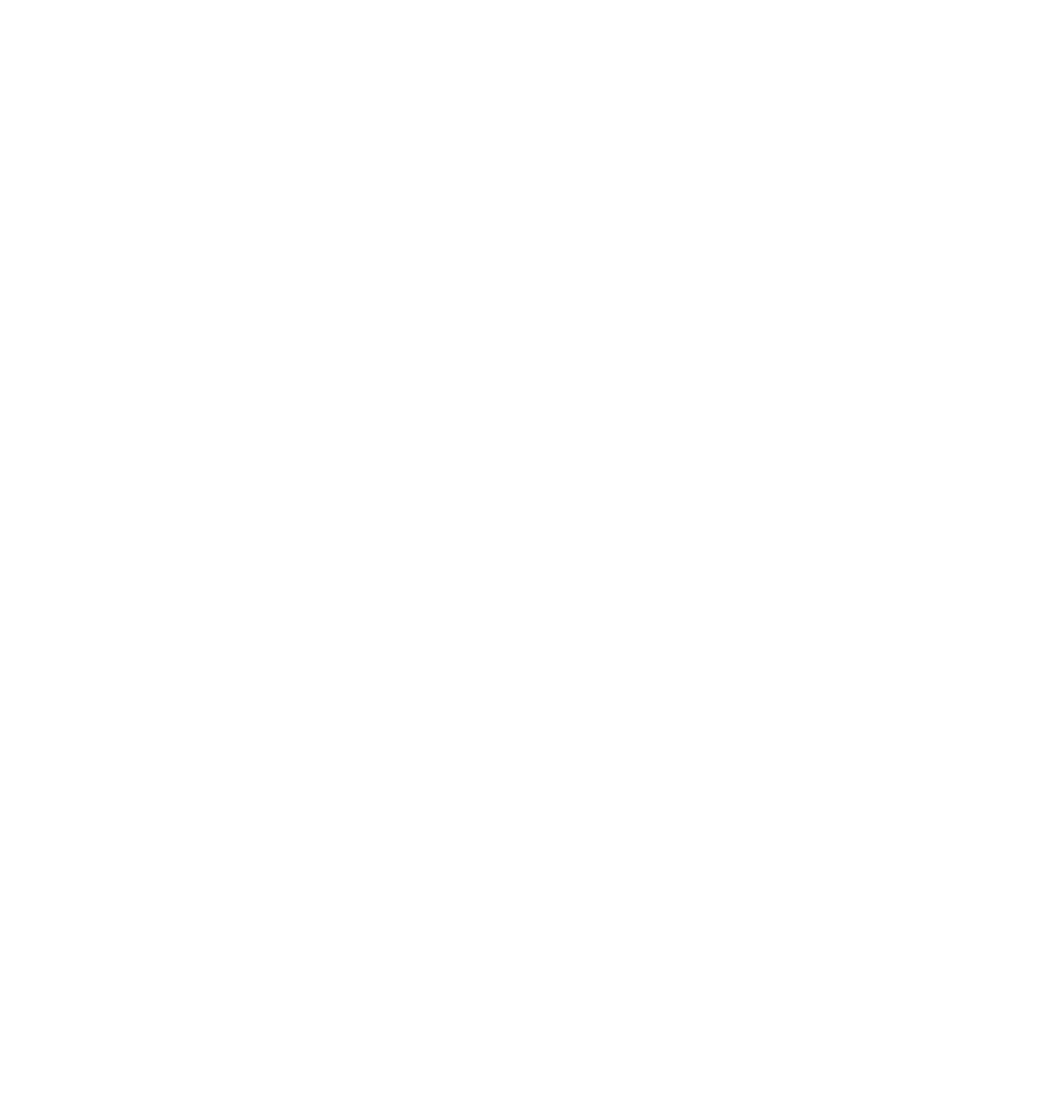
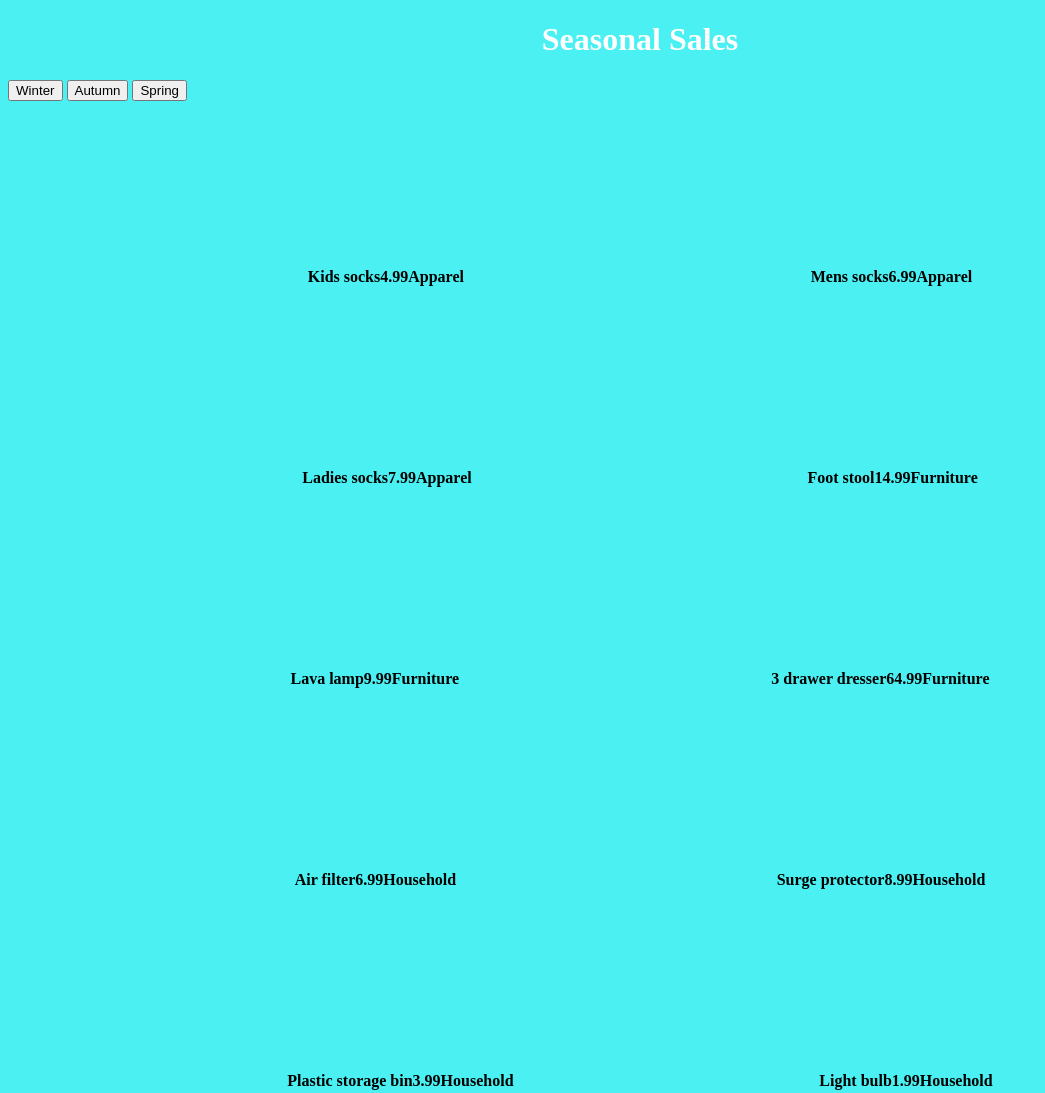
Before and after one commit to belv2c/Seasonal-Sales, a plain HTML site: page index.html in a window 1280 px wide. Shown: the whole page, without its empty margins (0-1045 px from the left). Before the commit the page ends 800 px from the top, so only its background shows below. Drawn offline with Linux system fonts and the light colour scheme.

Commit message:
printed products to page

```diff
--- a/index.html
+++ b/index.html
@@ -1,9 +1,18 @@
 <!DOCTYPE html>
 <html>
 <head>
-	<title></title>
+	<title>Seasonal Sales</title>
+	<link rel="stylesheet" type="text/css" href="seasonal.css">
 </head>
 <body>
+
+<h1 class="title">Seasonal Sales</h1>
+
+
+  <button id="winter">Winter</button>
+  <button id="autumn">Autumn</button>
+  <button id="spring">Spring</button>
+
 
 <div id="product-container"></div>
 <script type="text/javascript" src="seasonal-sales.js"></script>
--- a/seasonal-sales.js
+++ b/seasonal-sales.js
@@ -4,33 +4,79 @@ var products = [];
 var categories = [];
 var numOfXHRLoaded = 0;
 var productContainer = document.getElementById("product-container");
+var winterButton = document.getElementById("winter");
+var autumnButton = document.getElementById("autumn");
+var springButton = document.getElementById("spring");
 
 function decideDataType(dataFromArray){
+	console.log("HEY");
 	var dataType = "product";
 	for(var i=0; i<dataFromArray.length; i++){
 		if(dataFromArray[i].season_discount){
-			dataType = category
+			dataType = "category";
 		}
 	}
-		if (dataType === "product") {
-			products = dataFromArray;}
-		else if (dataType = "category") {
-			categories = dataFromArray;
+	if (dataType === "product") {
+		products = dataFromArray;
+	}else if (dataType = "category") {
+		categories = dataFromArray;
+	}
+	numOfXHRLoaded++;
+	if (numOfXHRLoaded === 2){
+		addCategoriesToProduct();
+	}
+
+}
+
+
+function addCategoriesToProduct () {
+	console.log("products");
+	for(var i=0; i<products.length; i++) {
+
+	for(var j=0; j<categories.length; j++) {
+		if(categories[j].id === products[i]["category_id"]) {
+			products[i].categoryName = categories[j].name;
+			products[i].categorySeasonal = categories[j]["season_discount"];
+			products[i].categoryPrice = categories[j].price;
+			products[i].categoryDiscount = categories[j].discount;
+	  }
+   	}
+  }
+  productString();
+}
+
+function productString(){
+	console.log("products");
+	var domString = "";
+	for(var i=0; i<products.length; i++){
+		domString += `<div id="product-container">`;
+		domString +=   `<h4 class="name">${products[i].name}</h4>`;
+		domString +=   `<h4 class="price">${products[i].price}</h4>`;
+		domString +=   `<h4 class="cost">${products[i].categoryName}</hr>`;
+		domString += `</div>`;
 		}
 
-		if (numOfXHRLoaded === 2){
-			moveOn();
-	}
+		writeToDom(domString);
 }
 
+function writeToDom(string){
+	productContainer.innerHTML = string;
+}
+
+/*winterButton.addEventListener('click', function(e){
+
+})
+*/
 function executeThisCodeAfterFileLoads(){
 	var data = JSON.parse(this.responseText);
-	decideDataType(data)
+	// console.log(data);
+	decideDataType(data.products);
 }
 
 function executeThisCodeAfterFileLoads2(){
 	var data = JSON.parse(this.responseText);
-	decideDataType(data)
+	// console.log(data);
+	decideDataType(data.categories);
 }
 
 function executeThisCodeIfFileErrors(){
@@ -44,7 +90,7 @@ myRequest.open("GET", "products.json");
 myRequest.send();
 
 var myRequest2 = new XMLHttpRequest();
-myRequest.addEventListener("load", );
-myRequest.addEventListener("error", executeThisCodeIfFileErrors);
-myRequest.open("GET", "products.json");
-myRequest.send();
+myRequest2.addEventListener("load", executeThisCodeAfterFileLoads2);
+myRequest2.addEventListener("error", executeThisCodeIfFileErrors);
+myRequest2.open("GET", "categories.json");
+myRequest2.send();
--- /dev/null
+++ b/seasonal.css
@@ -0,0 +1,22 @@
+body {
+	background-color: #4BF0F2;
+}
+
+.title {
+	color: white;
+	text-align: center;
+}
+
+.menu {
+	text-align: center;
+}
+
+#product-container {
+  margin: 50px 10%;
+  display: flex;
+  flex-wrap: wrap;
+  justify-content: space-around;
+  text-align: center;
+  padding: 2% 0;
+  text-align: center;
+}
```
